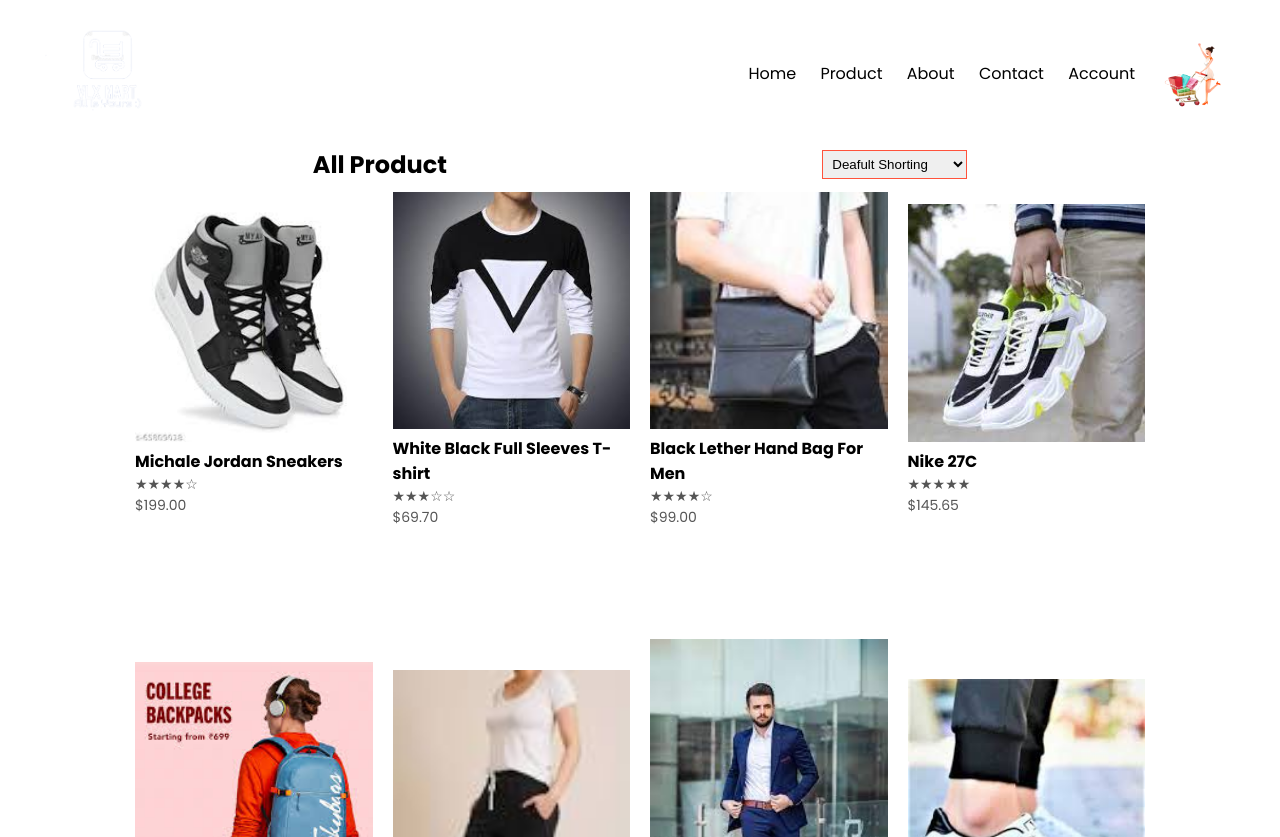
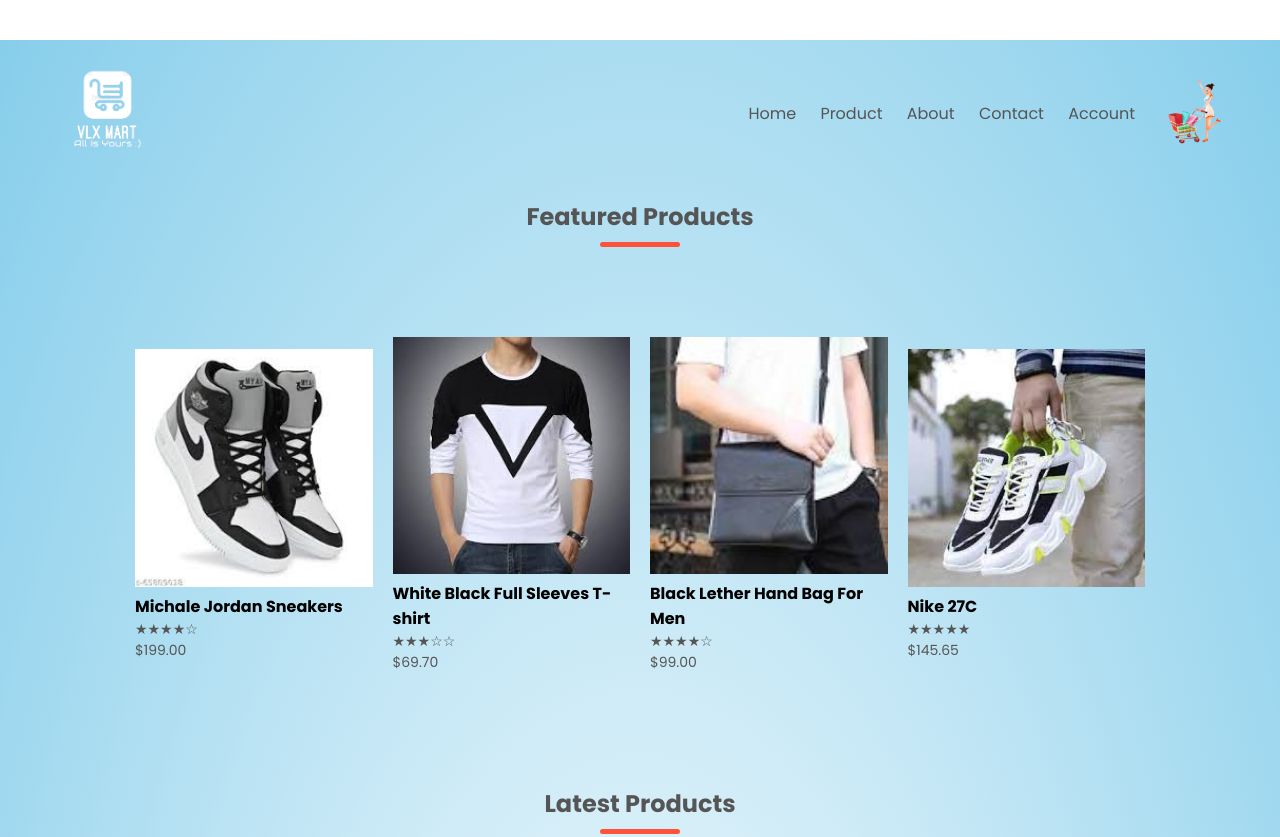
Before and after one commit to Vilaxsa/vilaxsa.githhub.io, a plain HTML site: page product.html in a window 1280 px wide. Shown: the top 837 px of the page. Drawn offline with Linux system fonts and the light colour scheme.

Commit message:
Add files via upload

```diff
--- a/product.html
+++ b/product.html
@@ -11,42 +11,36 @@ rel="stylesheet">
 <link rel="stylesheet" href=https://cdnjs.cloudflare.com/ajax/libs/font-awesome/6.2.0/css/all.min.css">
     </head>
         <body>
+            <!----navigation---->
+<nav class="navbar navbar-expand-lg navbar-light bg-light py-3 fixed-top"></nav>
+<div class="header">
 <div class="container">
     <div class="navbar">
         <div class="logo">
-            <img src="vlx.png" width="125px">
+           <a href="index.html"><img src="vlx.png" width="125px">
+           </a>
         </div>
         <nav>
         <ul id="MenuItems">
-            <li><a href=""></a>Home</a></li>
-            <li><a href=""></a>Product</a></li>
-            <li><a href=""></a>About</a></li>
-            <li><a href=""></a>Contact</a></li>
-            <li><a href=""></a>Account</a></li>
+            <li><a href="index.html">Home</a></li>
+            <li><a href="product.html">Product</a></li>
+            <li><a href="about.html">About</a></li>
+            <li><a href="">Contact</a></li>
+            <li><a href="">Account</a></li>
          </ul>
     </nav>
-    <img src="vlxss.png"width="80px" height="80px">
+    <a href="product.html"><img src="vlxss.png"width="80px" height="80px">
+    </a>
     <img src="images-1.png" class="menu-icon"
     oneclick="menutoggel()">
     </div>
-</div>
-</div>
+
 <div class="small-container">
-    <div class="row row-2">
-        <h2>All Product</h2>
-        <select>
-            <option>Deafult Shorting</option>
-            <option>Short by Price</option>
-            <option>Short by Popularity</option>
-            <option>Short By Rating</option>
-            <option>Short by Sale</option>
-            <option>
-                        </select>
-    </div>
-
-    <div class="row">
+    <h2 class="title">Featured Products</h2>
+    <div class="row mx-auto container-fluid">
         <div class="col-4">
             <img src="images (4).jpg">
+            <div class="text-center"></div>
             <h4>Michale Jordan Sneakers</h4>
             <div class="rating">
                 <p class="rating">★★★★☆</p>
@@ -81,6 +75,9 @@ rel="stylesheet">
             <p> $145.65</p>
             <button class="buy-btn">Buy Now</button>
         </div>
+
+    </div>
+    <h2 class="title">Latest Products</h2>
         <div class="row">
             <div class="col-4">
                 <img src="images (7).jpg">
@@ -176,7 +173,7 @@ rel="stylesheet">
         <div class="col-4">
             <img src="download (27).jpg">
             <h4>RedMi Poco X4 GT</h4>
-              <div class="rating">
+            <div class="rating">
                 <p class="rating">★★★★☆</p>
             </div>
             <p> $6332.79</p>
@@ -190,8 +187,10 @@ rel="stylesheet">
             </div>
             <p> $740.23</p>
             <button class="buy-btn">Buy Now</button>
-         </div>
-      </div>
+
+        </div>
+    </div>
+</div>
 
         <div class="page-btn">
             <span>1</span>
```
